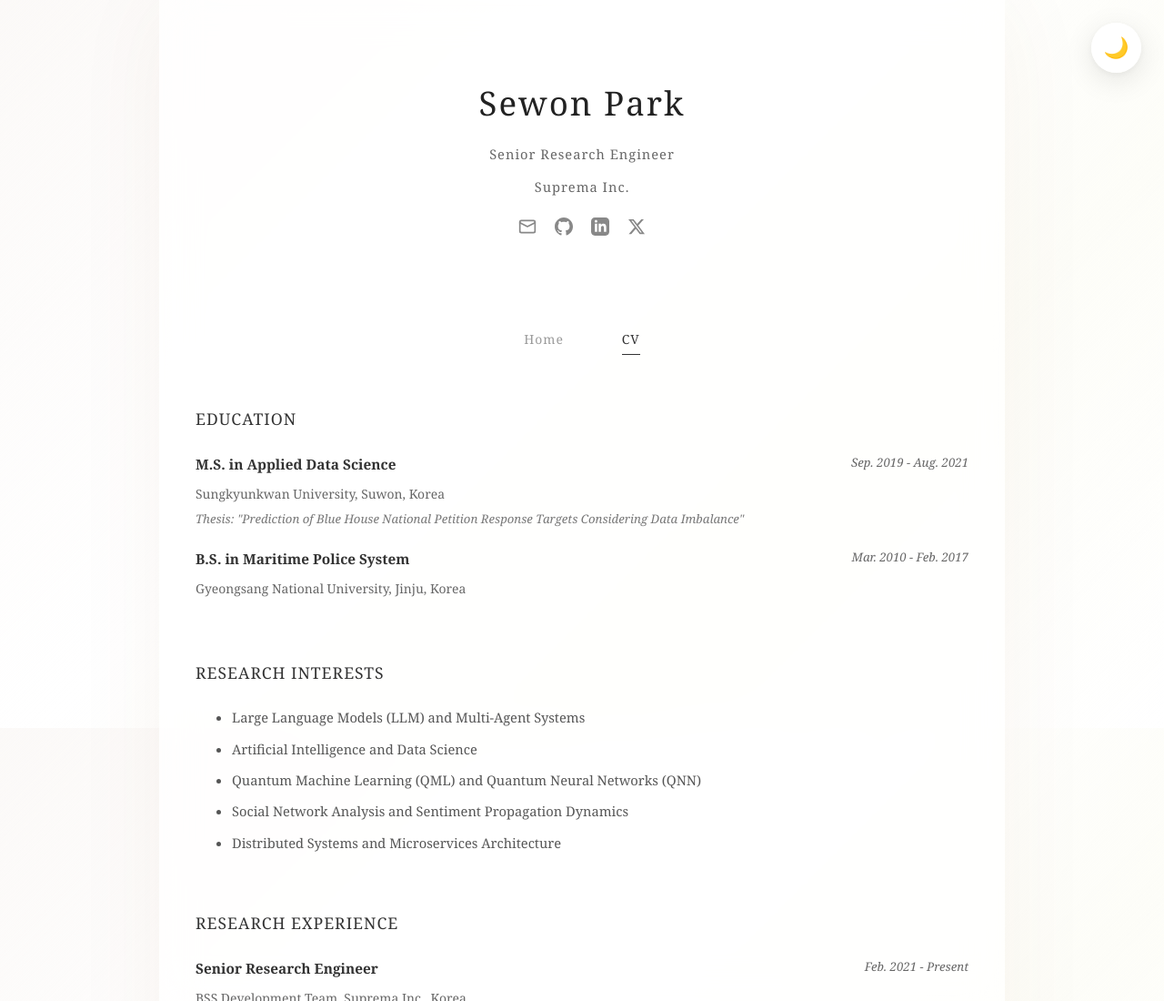
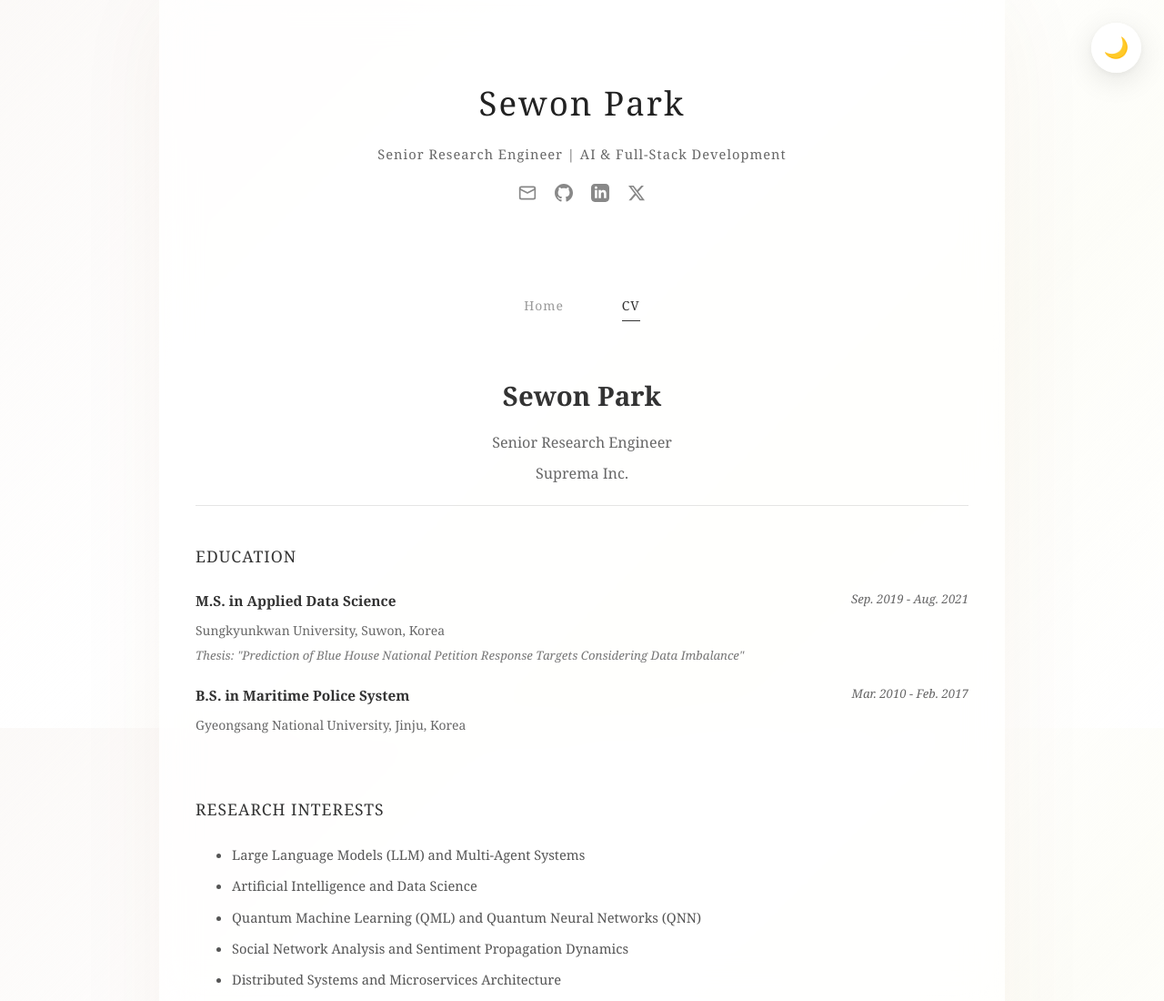
Before and after one commit to haakusi/haakusi.github.io, a plain HTML site: page cv.html in a window 1280 px wide. Shown: the top 1100 px of the page at 91% size. Drawn offline with Linux system fonts and the light colour scheme.

Commit message:
Unify page widths and header structure - CV starts fresh below navigation

```diff
--- a/cv-style.css
+++ b/cv-style.css
@@ -1,7 +1,32 @@
 /* CV-specific styling to match the original design */
 .cv-container {
-    max-width: 850px;
     font-size: 11pt;
+}
+
+.cv-header {
+    text-align: center;
+    margin-bottom: 40px;
+    padding-bottom: 20px;
+    border-bottom: 1px solid rgba(0, 0, 0, 0.1);
+}
+
+.cv-name {
+    font-size: 2em;
+    font-weight: bold;
+    margin-bottom: 10px;
+    color: #333;
+}
+
+.cv-title {
+    font-size: 1.1em;
+    color: #666;
+    margin-bottom: 5px;
+}
+
+.cv-company {
+    font-size: 1.1em;
+    color: #666;
+    margin-bottom: 0;
 }
 
 .education-entry, .experience-entry, .project-entry {
@@ -82,6 +107,19 @@
 }
 
 /* Dark mode overrides for CV */
+[data-theme="dark"] .cv-header {
+    border-bottom: 1px solid rgba(255, 255, 255, 0.1);
+}
+
+[data-theme="dark"] .cv-name {
+    color: #e0e0e0;
+}
+
+[data-theme="dark"] .cv-title,
+[data-theme="dark"] .cv-company {
+    color: #b0b0b0;
+}
+
 [data-theme="dark"] .right-date {
     color: #aaa;
 }
--- a/cv.html
+++ b/cv.html
@@ -13,8 +13,7 @@
     <div class="container cv-container">
         <header>
             <h1>Sewon Park</h1>
-            <p class="subtitle">Senior Research Engineer</p>
-            <p class="subtitle">Suprema Inc.</p>
+            <p class="subtitle">Senior Research Engineer | AI & Full-Stack Development</p>
             <div class="social-links">
                 <a href="mailto:haakusi@gmail.com" aria-label="Email">
                     <svg width="20" height="20" viewBox="0 0 24 24" fill="none" stroke="currentColor" stroke-width="2" stroke-linecap="round" stroke-linejoin="round">
@@ -44,6 +43,13 @@
             <a href="index.html" class="nav-link">Home</a>
             <a href="cv.html" class="nav-link active">CV</a>
         </nav>
+
+        <!-- CV Content Starts Here -->
+        <div class="cv-header">
+            <h1 class="cv-name">Sewon Park</h1>
+            <div class="cv-title">Senior Research Engineer</div>
+            <div class="cv-company">Suprema Inc.</div>
+        </div>
 
         <section class="cv-section">
             <h2>Education</h2>
--- a/style.css
+++ b/style.css
@@ -14,7 +14,7 @@ body {
 }
 
 .container {
-    max-width: 700px;
+    max-width: 850px;
     margin: 0 auto;
     padding: 80px 40px;
     background: rgba(255, 255, 255, 0.7);
```
